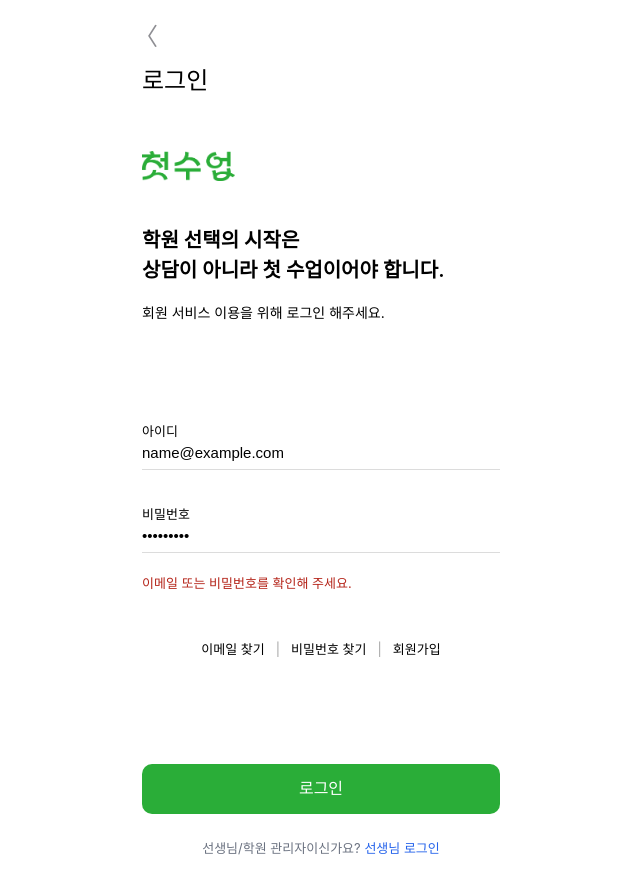
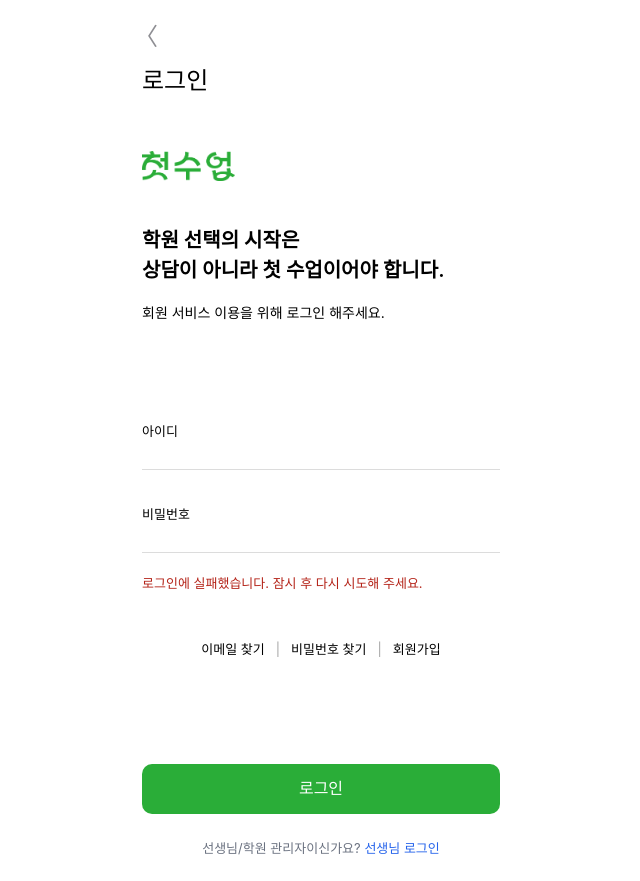
Before and after one commit to kimwon0828-prog/first_class, a Next.js app: page /auth/sign-in in a window 1280 px wide. Both pictures are taken after typing "name@example.com", "Sample123" into the empty fields and a click on the button "로그인". Shown: the whole page, without its empty margins (319-959 px from the left). Built offline with nearby package versions, Linux system fonts and the light colour scheme; no server answers.

Commit message:
fix(auth): stabilize login session redirects

```diff
--- a/middleware.ts
+++ b/middleware.ts
@@ -13,7 +13,7 @@ export async function middleware(request: NextRequest) {
   const { supabase, response } = getSupabaseMiddlewareClient(request)
 
   try {
-    await supabase.auth.getSession()
+    await supabase.auth.getUser()
   } catch {}
 
   return response
--- a/src/features/auth/actions/sign-in.ts
+++ b/src/features/auth/actions/sign-in.ts
@@ -1,6 +1,7 @@
 "use server"
 
 import { createClient } from "@supabase/supabase-js"
+import { redirect } from "next/navigation"
 
 import { resolvePostAuthRedirect } from "@/features/auth/lib/redirect"
 import { ensureParentProfile, normalizeProfileRole } from "@/features/auth/lib/profile-sync"
@@ -46,11 +47,42 @@ const validateSignInForm = (formData: FormData) => {
   return { ok: true as const, email, password }
 }
 
+const isEmailNotConfirmedError = (error: { message?: string | null; code?: string | null } | null) => {
+  if (!error) {
+    return false
+  }
+
+  const message = error.message?.toLowerCase() ?? ""
+  return error.code === "email_not_confirmed" || message.includes("email not confirmed")
+}
+
+const isInvalidCredentialsError = (error: { message?: string | null; code?: string | null } | null) => {
+  if (!error) {
+    return false
+  }
+
+  const message = error.message?.toLowerCase() ?? ""
+  return error.code === "invalid_credentials" || message.includes("invalid login credentials")
+}
+
+const resolveParentSignInErrorMessage = (
+  error: { message?: string | null; code?: string | null } | null
+) => {
+  if (isEmailNotConfirmedError(error)) {
+    return "이메일 인증 후 로그인해 주세요."
+  }
+
+  if (isInvalidCredentialsError(error)) {
+    return "이메일 또는 비밀번호를 확인해 주세요."
+  }
+
+  return "로그인에 실패했습니다. 잠시 후 다시 시도해 주세요."
+}
+
 export async function signInAction(
   previousState: SignInActionState = defaultState,
   formData: FormData
 ): Promise<SignInActionState> {
-  try {
   void previousState
   const returnTo = resolveSafeReturnTo(formData)
   const validated = validateSignInForm(formData)
@@ -64,13 +96,11 @@ export async function signInAction(
     password: validated.password
   })
 
-    if (error || !data.user) {
-      return { status: "error", message: "이메일 또는 비밀번호를 확인해 주세요." }
+  if (error || !data.user || !data.session?.access_token) {
+    return { status: "error", message: resolveParentSignInErrorMessage(error) }
   }
 
-    const tokenClient =
-      data.session?.access_token != null
-        ? createClient(getPublicEnv().supabaseUrl, getPublicEnv().supabasePublishableKey, {
+  const tokenClient = createClient(getPublicEnv().supabaseUrl, getPublicEnv().supabasePublishableKey, {
     global: {
       headers: {
         Authorization: `Bearer ${data.session.access_token}`
@@ -81,7 +111,6 @@ export async function signInAction(
       autoRefreshToken: false
     }
   })
-        : supabase
 
   const { data: existingProfile, error: existingProfileError } = await tokenClient
     .from("profiles")
@@ -121,11 +150,7 @@ export async function signInAction(
       }
     }
 
-      return {
-        status: "success",
-        message: "로그인되었습니다.",
-        redirectTo: returnTo ?? resolvePostAuthRedirect(normalizedRole.role)
-      }
+    redirect(returnTo ?? resolvePostAuthRedirect(normalizedRole.role))
   }
 
   const metadataRole = data.user.user_metadata?.role
@@ -193,18 +218,7 @@ export async function signInAction(
     }
   }
 
-    return {
-      status: "success",
-      message: "로그인되었습니다.",
-      redirectTo: returnTo ?? resolvePostAuthRedirect(syncedProfile.role)
-    }
-  } catch (error) {
-    const message = error instanceof Error ? error.message : "알 수 없는 오류가 발생했습니다."
-    return {
-      status: "error",
-      message: `로그인 처리 중 오류: ${message}`
-    }
-  }
+  redirect(returnTo ?? resolvePostAuthRedirect(syncedProfile.role))
 }
 
 export async function ensureParentProfileAfterAuthAction(
--- a/src/features/auth/ui/sign-in-form.tsx
+++ b/src/features/auth/ui/sign-in-form.tsx
@@ -1,10 +1,9 @@
 "use client"
 
 import Link from "next/link"
-import { useEffect, useState, type FormEvent } from "react"
+import { useActionState } from "react"
 
-import { ensureParentProfileAfterAuthAction } from "@/features/auth/actions/sign-in"
-import { createSupabaseBrowserClient } from "@/integrations/supabase/client"
+import { signInAction, type SignInActionState } from "@/features/auth/actions/sign-in"
 import styles from "@/features/auth/ui/sign-in-form.module.css"
 
 type SignInFormProps = {
@@ -12,112 +11,45 @@ type SignInFormProps = {
 }
 
 export const SignInForm = ({ returnTo }: SignInFormProps) => {
-  const [email, setEmail] = useState("")
-  const [password, setPassword] = useState("")
-  const [message, setMessage] = useState("")
-  const [status, setStatus] = useState<"idle" | "pending" | "error">("idle")
-  const isPending = status === "pending"
+  const [state, formAction, isPending] = useActionState<SignInActionState, FormData>(signInAction, {
+    status: "idle",
+    message: ""
+  })
   const signUpHref = returnTo
     ? `/auth/sign-up?returnTo=${encodeURIComponent(returnTo)}`
     : "/auth/sign-up"
 
-  useEffect(() => {
-    setMessage("")
-  }, [])
+  return (
+    <form action={formAction} className={styles.form}>
+      {returnTo ? <input type="hidden" name="returnTo" value={returnTo} /> : null}
 
-  const handleSubmit = async (event: FormEvent<HTMLFormElement>) => {
-    event.preventDefault()
-    if (isPending) {
-      return
-    }
-
-    const normalizedEmail = email.trim().toLowerCase()
-    if (!normalizedEmail || !normalizedEmail.includes("@")) {
-      setStatus("error")
-      setMessage("올바른 이메일을 입력해 주세요.")
-      return
-    }
-
-    if (!password) {
-      setStatus("error")
-      setMessage("비밀번호를 입력해 주세요.")
-      return
-    }
-
-    setStatus("pending")
-    setMessage("")
-
-    try {
-      const supabase = createSupabaseBrowserClient()
-      const { data, error } = await supabase.auth.signInWithPassword({
-        email: normalizedEmail,
-        password
-      })
-
-      if (error || !data.user) {
-        setStatus("error")
-        setMessage("이메일 또는 비밀번호를 확인해 주세요.")
-        return
-      }
-
-      console.log("[after login cookie]", {
-        hasSbCookie: document.cookie.includes("sb-"),
-        cookieLength: document.cookie.length
-      })
-      const { data: sessionData } = await supabase.auth.getSession()
-      console.log("[after login session]", {
-        hasSession: Boolean(sessionData.session),
-        userId: sessionData.session?.user?.id ?? null
-      })
-
-      const ensured = await ensureParentProfileAfterAuthAction()
-      const target =
-        returnTo && ensured.role === "parent"
-          ? returnTo
-          : ensured.role === "parent"
-            ? "/classes"
-            : "/studio"
-
-      window.location.href = target
-    } catch (caught) {
-      setStatus("error")
-      setMessage(caught instanceof Error ? caught.message : "로그인 처리 중 오류가 발생했습니다.")
-    } finally {
-      setStatus((current) => (current === "pending" ? "idle" : current))
-    }
-  }
-
-  return (
-    <form onSubmit={handleSubmit} className={styles.form}>
       <label className={styles.field}>
         <span className={styles.label}>아이디</span>
         <input
+          name="email"
           type="email"
           required
           autoComplete="email"
           placeholder=""
           disabled={isPending}
           className={styles.input}
-          value={email}
-          onChange={(event) => setEmail(event.target.value)}
         />
       </label>
 
       <label className={styles.field}>
         <span className={styles.label}>비밀번호</span>
         <input
+          name="password"
           type="password"
           required
           autoComplete="current-password"
           disabled={isPending}
           className={styles.input}
-          value={password}
-          onChange={(event) => setPassword(event.target.value)}
         />
       </label>
 
-      {message ? (
-        <p className={status === "error" ? styles.errorMessage : styles.infoMessage}>{message}</p>
+      {state.message ? (
+        <p className={state.status === "error" ? styles.errorMessage : styles.infoMessage}>{state.message}</p>
       ) : null}
 
       <div className={styles.links}>
```
Also changed, not shown: src/features/studio/actions/studio-sign-in.ts (+70 -19 lines), src/features/studio/ui/studio-sign-in-form.tsx (+1 -9 lines), src/integrations/supabase/middleware.ts (+9 -1 lines). Lines whose indentation alone changed are shown as unchanged.
